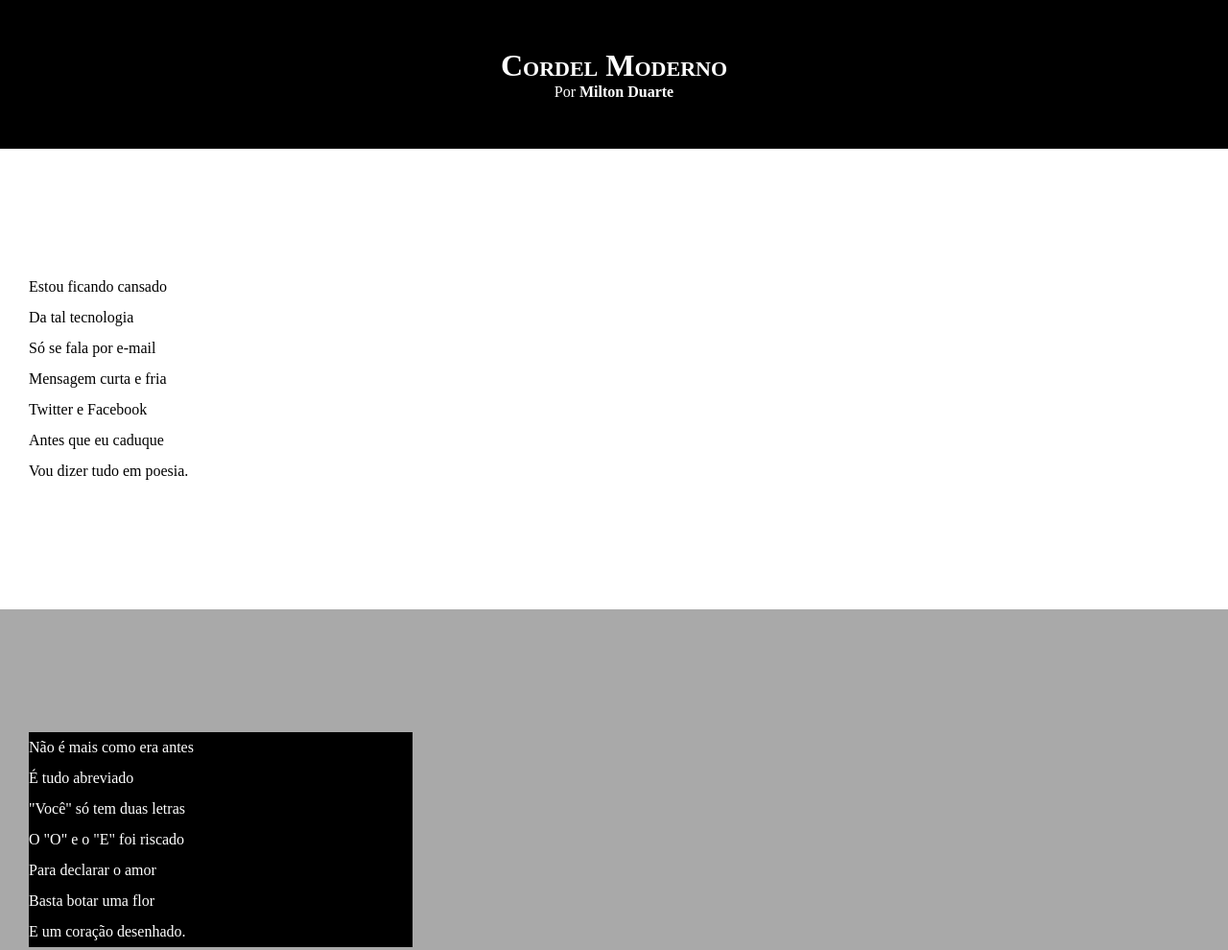
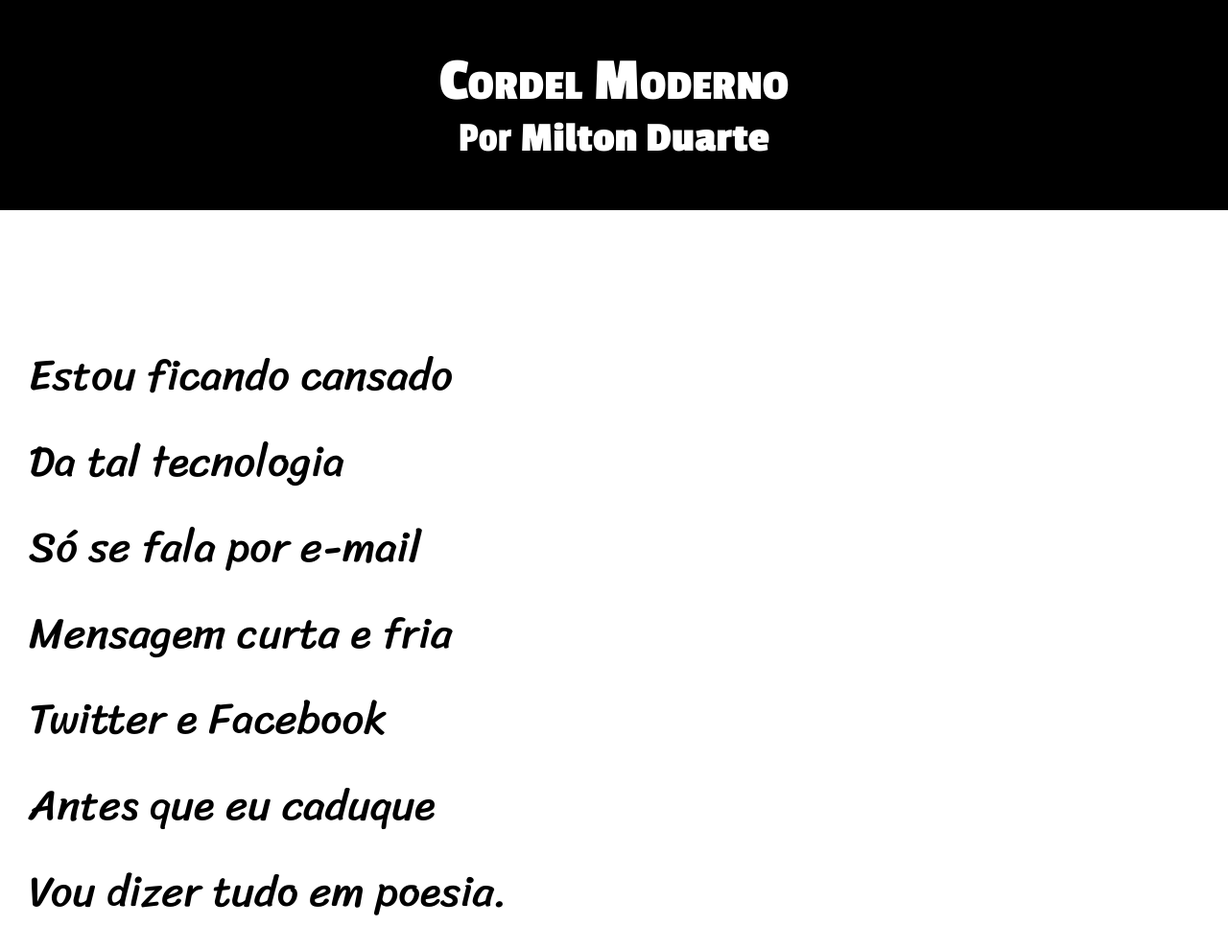
Before and after one commit to fernandocora/Desafio-Cordel, a plain HTML site: page index.html in a window 1280 px wide. Shown: the top 990 px of the page at 96% size. Drawn offline with Linux system fonts and the light colour scheme.

Commit message:
Tamanho de fonte com base na vw

```diff
--- a/estilo/style.css
+++ b/estilo/style.css
@@ -1,68 +1,80 @@
 @charset "UTF-8";
 
-:root{
+@import url('https://fonts.googleapis.com/css2?family=Passion+One:wght@400;700;900&display=swap');
 
+@import url('https://fonts.googleapis.com/css2?family=Passion+One:wght@400;700;900&family=Sriracha&display=swap');
+
+:root {
+    --font1: Verdana, Tahoma, sans-serif;
+    --font2: 'Passion One', cursive;
+    --font3: 'Sriracha', cursive;
 }
 
-*{
+* {
     margin: 0px;
     padding: 0px;
 }
 
-body{
+body {
+    font-family: var(--font1);
     min-height: 100%;
     background-color: darkgray;
 }
 
-header{
+header {
+    font-family: var(--font2);
     background-color: black;
     color: white;
     text-align: center;
 }
 
-header h1{
+header h1 {
     padding-top: 50px;
     font-variant: small-caps;
+    font-size: 5vw;
 }
 
-header p{
+header p {
     padding-bottom: 50px;
+    font-size: 3.5vw;
 }
 
-a{
+a {
     color: white;
     text-decoration: none;
     font-weight: bolder;
 }
 
-a:hover{
+a:hover {
     text-decoration: underline;
 }
 
-section{
+section {
+    font-family: var(--font3);
     padding-top: 10%;
     padding-bottom: 10%;
     line-height: 2em;
     padding-left: 30px;
+    font-size: 3.5vw;
 }
 
-section.normal{
+section.normal {
     background-color: white;
     color: black;
 }
 
-section.imagem{
+section.imagem {
     background-color: darkgray;
     color: white;
 }
 
-section.imagem > p{
-    width: 100%;
-    max-width: 400px;
+section.imagem>p {
+    display: inline-block;
+    padding: 5px;
     background-color: black;
 }
 
-footer{
+footer {
     background-color: black;
     text-align: center;
     color: white;
```
